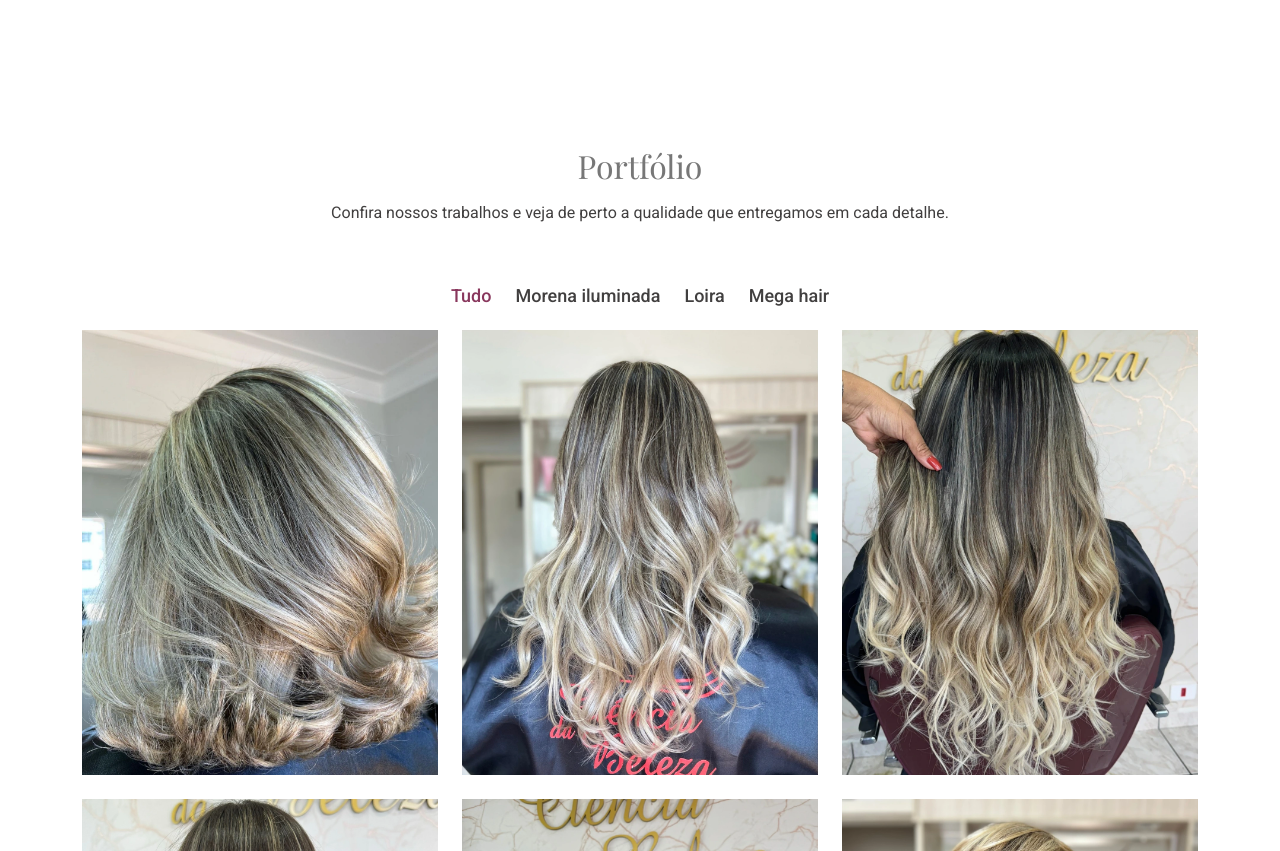
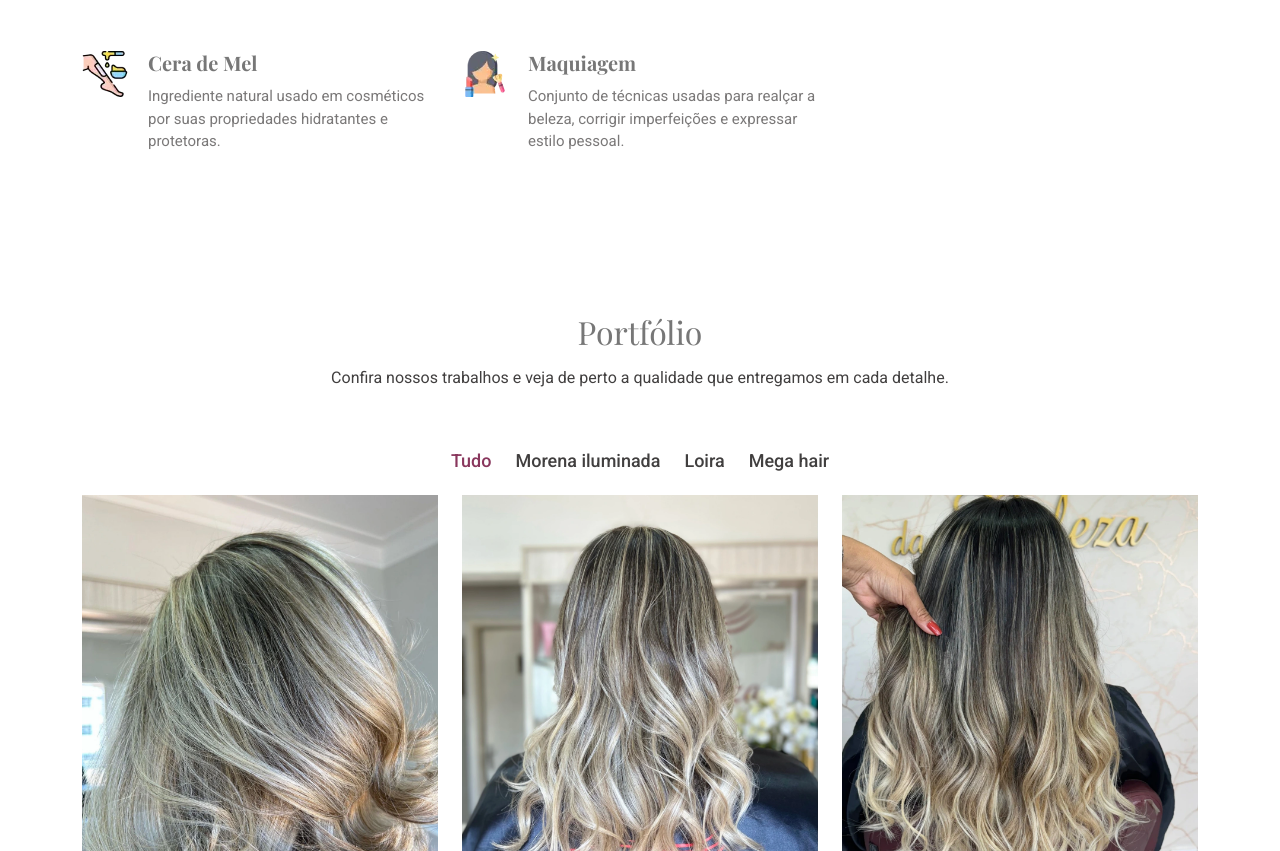
Before and after one commit to lucas-arcanjo/ciencia-da-beleza, a plain HTML site: page index.html in a window 1280 px wide. Shown: the part 1990-2841 px from the top of the page. Drawn offline with nearby package versions, Linux system fonts and the light colour scheme; a web font is replaced by a local one.

Commit message:
feat: adding depilacao and makeover

```diff
--- a/index.html
+++ b/index.html
@@ -174,6 +174,21 @@
                   <!-- class="bi bi-arrow-right"></i></a> -->
             </div>
           </div><!-- End Service Item -->
+
+          <div class="col-lg-4 col-md-6 service-item d-flex" data-aos="fade-up" data-aos-delay="600">
+            <div class="icon flex-shrink-0"><img src="img/depilacao.webp" alt=""></div>
+            <div>
+              <h4 class="title">Cera de Mel</h4>
+              <p class="description">Ingrediente natural usado em cosméticos por suas propriedades hidratantes e protetoras.</p>
+            </div>
+          </div>
+          <div class="col-lg-4 col-md-6 service-item d-flex" data-aos="fade-up" data-aos-delay="600">
+            <div class="icon flex-shrink-0"><img src="img/makeover.webp" alt=""></div>
+            <div>
+              <h4 class="title">Maquiagem</h4>
+              <p class="description">Conjunto de técnicas usadas para realçar a beleza, corrigir imperfeições e expressar estilo pessoal.</p>
+            </div>
+          </div>
 
         </div>
 
```
Also changed, not shown: img/depilacao.webp (added), img/makeover.webp (added).
